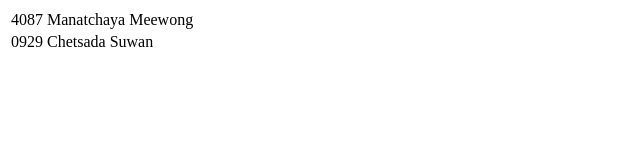
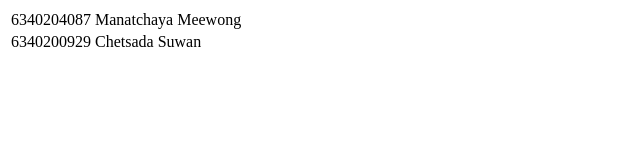
Before and after one commit to ggartoon/Lab3_3, a plain HTML site: page index.html in a window 1280 px wide. Shown: the whole page, without its empty margins (0-640 px from the left). Drawn offline with Linux system fonts and the light colour scheme.

```diff
--- a/index.html
+++ b/index.html
@@ -7,10 +7,10 @@
     <body>
         <table>
             <tr>
-                <td>4087</td><td>Manatchaya Meewong</td>
+                <td>6340204087</td><td>Manatchaya Meewong</td>
             </tr>
             <tr>
-                <td>0929</td><td>Chetsada Suwan</td>
+                <td>6340200929</td><td>Chetsada Suwan</td>
             </tr>
         </table>
     </body>
```
